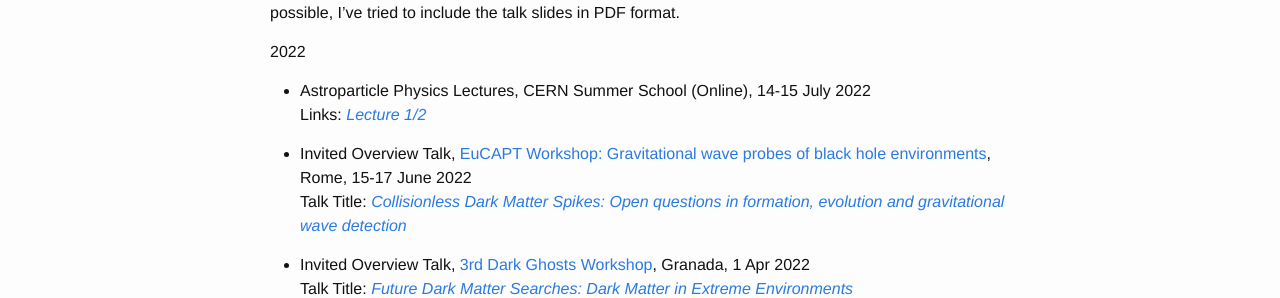
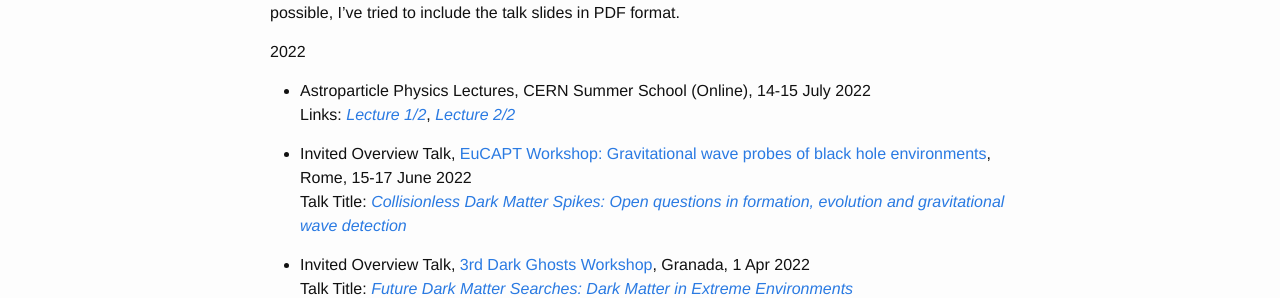
Before and after one commit to bradkav/bradkav.github.io, a Jekyll site: the page built from talks.md, in a window 1280 px wide and 900 px high. Shown: the part 166-464 px from the top of the window. Built offline with Jekyll 4.4.1, drawn with Linux system fonts in a browser that asks for light colours.

Commit message:
Added CERN Lecture 2

```diff
--- a/talks.md
+++ b/talks.md
@@ -12,7 +12,7 @@
 #### 2022
 
 - Astroparticle Physics Lectures, CERN Summer School (Online), 14-15 July 2022
-Links: [*Lecture 1/2*](/assets/slides/Astroparticle_CERN_summer_school_2022_Lecture1.pdf)
+Links: [*Lecture 1/2*](/assets/slides/Astroparticle_CERN_summer_school_2022_Lecture1.pdf), [*Lecture 2/2*](/assets/slides/Astroparticle_CERN_summer_school_2022_Lecture2.pdf)
 
 - Invited Overview Talk, [EuCAPT Workshop: Gravitational wave probes of black hole environments](https://agenda.infn.it/event/30620/), Rome, 15-17 June 2022
 Talk Title: [*Collisionless Dark Matter Spikes: Open questions in formation, evolution and gravitational wave detection*](/assets/slides/KAVANAGH_BHenvironments_Rome_June2022.pdf)
```
Also changed, not shown: 1 other file.
